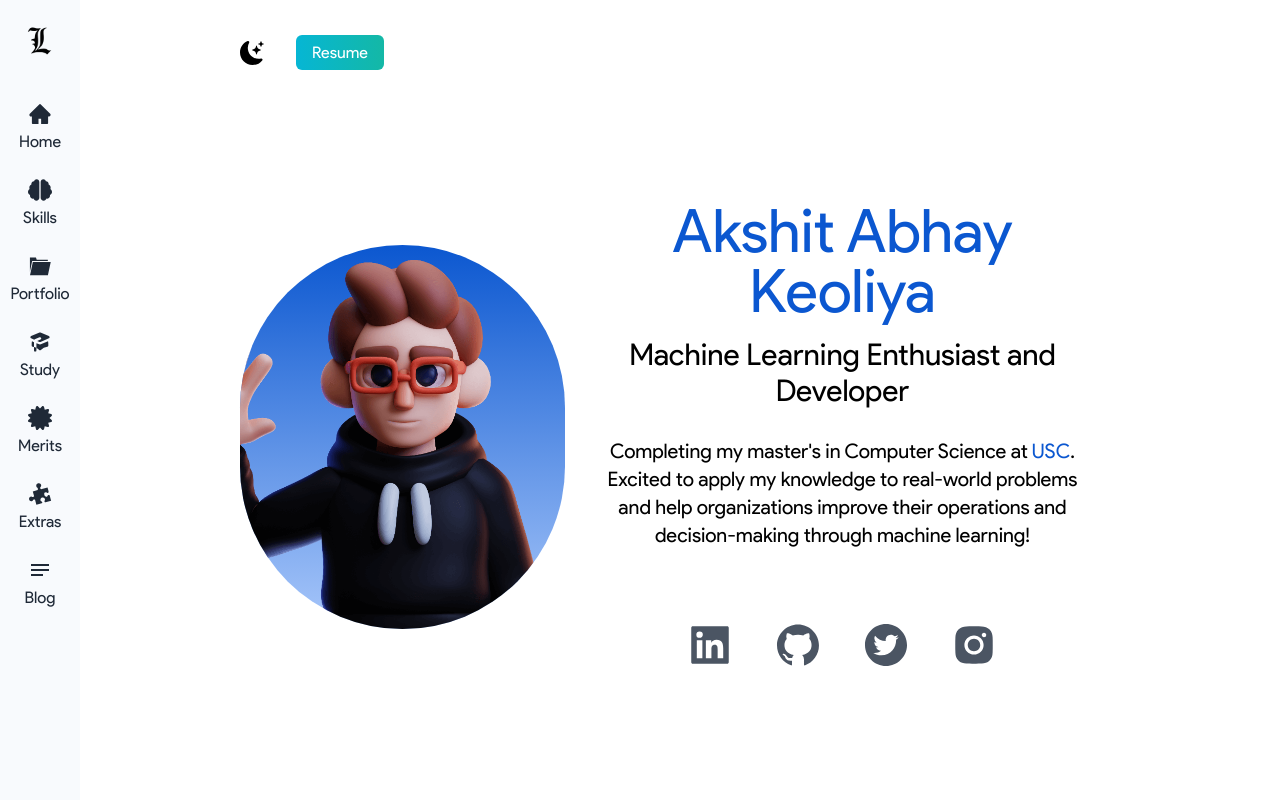
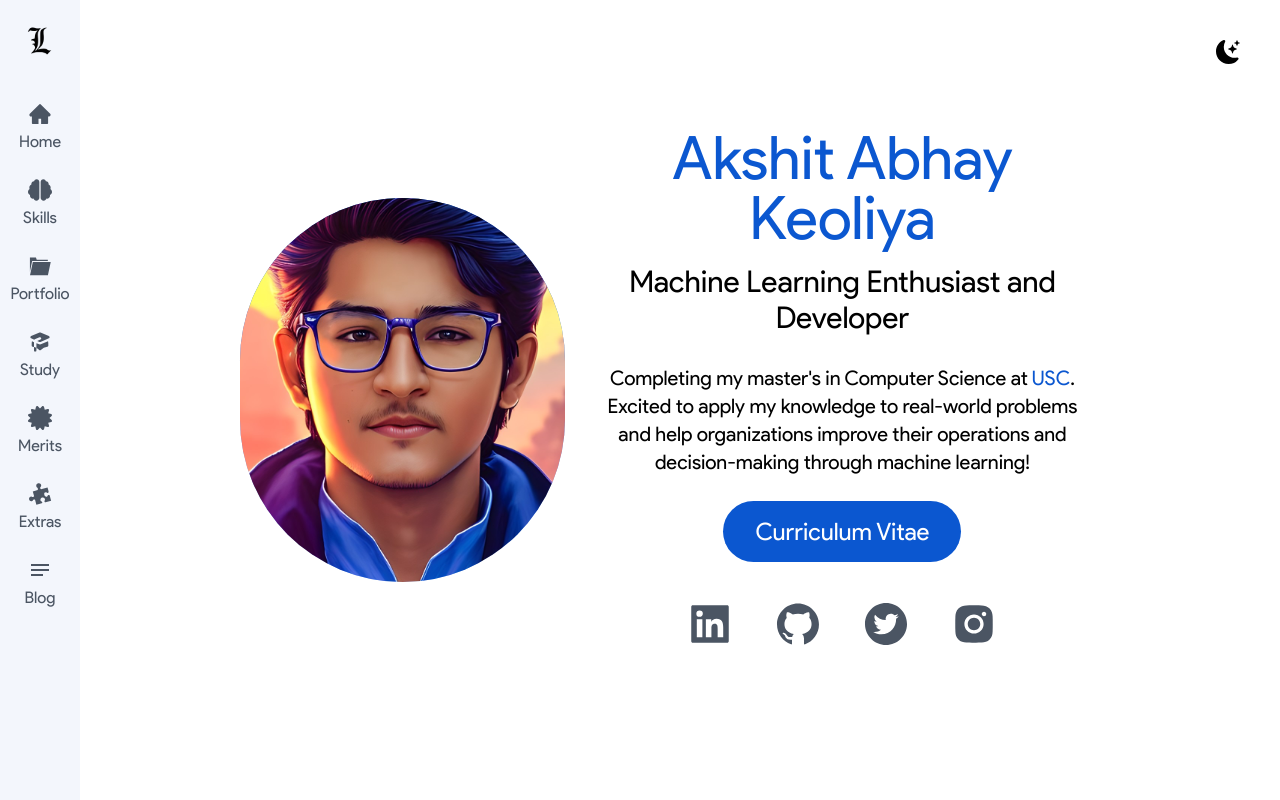
Before and after one commit to Leonardo-daVinci/portfolio, a Next.js app: page / in a window 1280 px wide. Shown: the top 800 px of the page. Built offline with nearby package versions, Linux system fonts and the light colour scheme.

Commit message:
Floating Menu and layout changes

```diff
--- a/components/SideNavbar.js
+++ b/components/SideNavbar.js
@@ -28,8 +28,9 @@ function SideNavBar(){
     return (
         <>
         <Disclosure as="nav">
-         <Disclosure.Button className="absolute top-8 right-4 inline-flex items-center
+         <Disclosure.Button className="fixed top-8 left-4 z-20 inline-flex items-center
          peer justify-center rounded-md p-2 text-my-text-light dark:text-white
+         bg-card-light dark:bg-card-dark
          hover:bg-hover-bg-light dark:hover:bg-card-dark focus:bg-hover-bg-light dark:focus:bg-hover-bg-dark
          focus:outline-none focus:ring-2 focus:ring-inset dark:focus:ring-white group">
             <GiHamburgerMenu className=' block md:hidden h-6 w-6 ' aria-hidden="true" />
@@ -51,22 +52,25 @@ function SideNavBar(){
                     text-my-text-light dark:text-my-text-dark
                      border-b border-gray-300 pb-4 w-full'>Leonardo-daVinci</h1>
 
-                    <div className='my-4 pb-4'>
+                    <div className='my-4 pb-4 font-productsans
+                    text-gray-600 dark:text-gray-200'>
                         <a href='#home'>
                         <div className='flex lg:flex-col lg:flex-none mb-2 justify-start items-center lg:gap-1 px-5
                          hover:bg-hover-bg-light p-2 rounded-md group cursor-pointer m-auto
-                          dark:hover:bg-hover-bg-dark'>
-                        <AiFillHome className='mx-2 text-2xl text-gray-800 dark:text-white' />
-                        <h3 className='lg:text-base font-productsans text-lg text-gray-800 dark:text-white'>Home</h3>
+                          dark:hover:bg-hover-bg-dark
+                         hover:text-gray-800 dark:hover:text-white'>
+                        <AiFillHome className='mx-2 text-2xl ' />
+                        <h3 className='lg:text-base text-lg'>Home</h3>
                         </div>
                         </a>
 
                         <a href='#my-skills'>
                         <div className='flex lg:flex-col lg:flex-none mb-2 justify-start items-center lg:gap-1 px-5
                          hover:bg-hover-bg-light p-2 rounded-md group cursor-pointer m-auto
-                          dark:hover:bg-hover-bg-dark'>
-                        <FaBrain className='mx-2 text-2xl text-gray-800 dark:text-white' />
-                        <h3 className='lg:text-base font-productsans text-lg text-gray-800 dark:text-white'>Skills</h3>
+                          dark:hover:bg-hover-bg-dark
+                         hover:text-gray-800 dark:hover:text-white'>
+                        <FaBrain className='mx-2 text-2xl ' />
+                        <h3 className='lg:text-base text-lg'>Skills</h3>
                         </div>
                         </a>
 
@@ -88,45 +92,50 @@ function SideNavBar(){
                         <a href='#my-projects'>
                         <div className='flex lg:flex-col lg:flex-none mb-2 justify-start items-center lg:gap-1 px-5
                          hover:bg-hover-bg-light p-2 rounded-md group cursor-pointer m-auto
-                          dark:hover:bg-hover-bg-dark'>
-                        <GiOpenFolder className='mx-2 text-2xl text-gray-800 dark:text-white' />
-                        <h3 className='lg:text-base font-productsans text-lg text-gray-800 dark:text-white'>Portfolio</h3>
+                          dark:hover:bg-hover-bg-dark
+                         hover:text-gray-800 dark:hover:text-white'>
+                        <GiOpenFolder className='mx-2 text-2xl ' />
+                        <h3 className='lg:text-base text-lg'>Portfolio</h3>
                         </div>
                         </a>
 
                         <a href="#my-academics">
                         <div className='flex lg:flex-col lg:flex-none mb-2 justify-start items-center lg:gap-1 px-5
                          hover:bg-hover-bg-light p-2 rounded-md group cursor-pointer m-auto
-                          dark:hover:bg-hover-bg-dark'>
-                        <HiAcademicCap className='mx-2 text-2xl text-gray-800 dark:text-white' />
-                        <h3 className='lg:text-base font-productsans text-lg text-gray-800 dark:text-white'>Study</h3>
+                          dark:hover:bg-hover-bg-dark
+                         hover:text-gray-800 dark:hover:text-white'>
+                        <HiAcademicCap className='mx-2 text-2xl ' />
+                        <h3 className='lg:text-base text-lg'>Study</h3>
                         </div>
                         </a>
 
                         <a href="#my-merits">
                         <div className='flex lg:flex-col lg:flex-none mb-2 justify-start items-center lg:gap-1 px-5
                          hover:bg-hover-bg-light p-2 rounded-md group cursor-pointer m-auto
-                          dark:hover:bg-hover-bg-dark'>
-                        <FaCertificate className='mx-2 text-2xl text-gray-800 dark:text-white' />
-                        <h3 className='lg:text-base font-productsans text-lg text-gray-800 dark:text-white'>Merits</h3>
+                          dark:hover:bg-hover-bg-dark
+                         hover:text-gray-800 dark:hover:text-white'>
+                        <FaCertificate className='mx-2 text-2xl ' />
+                        <h3 className='lg:text-base text-lg'>Merits</h3>
                         </div>
                         </a>
 
                         <a href="#my-hobbies">
                         <div className='flex lg:flex-col lg:flex-none mb-2 justify-start items-center lg:gap-1 px-5
                          hover:bg-hover-bg-light p-2 rounded-md group cursor-pointer m-auto
-                          dark:hover:bg-hover-bg-dark'>
-                        <GiJigsawPiece className='mx-2 text-2xl text-gray-800 dark:text-white' />
-                        <h3 className='lg:text-base font-productsans text-lg text-gray-800 dark:text-white'>Extras</h3>
+                          dark:hover:bg-hover-bg-dark
+                         hover:text-gray-800 dark:hover:text-white'>
+                        <GiJigsawPiece className='mx-2 text-2xl ' />
+                        <h3 className='lg:text-base text-lg'>Extras</h3>
                         </div>
                         </a>
 
                         <a href='https://keoliya.hashnode.dev/' target="_blank">
                         <div className='flex lg:flex-col lg:flex-none mb-2 justify-start items-center lg:gap-1 px-5
                          hover:bg-hover-bg-light p-2 rounded-md group cursor-pointer m-auto
-                          dark:hover:bg-hover-bg-dark'>
-                        <MdOutlineNotes className='mx-2 text-2xl text-gray-800 dark:text-white' />
-                        <h3 className='lg:text-base font-productsans text-lg text-gray-800 dark:text-white'>Blog</h3>
+                          dark:hover:bg-hover-bg-dark
+                         hover:text-gray-800 dark:hover:text-white'>
+                        <MdOutlineNotes className='mx-2 text-2xl ' />
+                        <h3 className='lg:text-base text-lg'>Blog</h3>
                         </div>
                         </a>
                     </div>
--- a/next.config.js
+++ b/next.config.js
@@ -3,7 +3,8 @@ const nextConfig = {
   reactStrictMode: true,
   distDir: "build",
   basePath: "/portfolio",
-  assetPrefix: "/portfolio"
+  assetPrefix: "/portfolio",
+  images: {unoptimized: true}
 }
 
 module.exports = nextConfig
--- a/pages/index.js
+++ b/pages/index.js
@@ -5,7 +5,7 @@ import {BsArrowRight} from "react-icons/bs"
 // import pdf from "../public/Akshit_Resume.pdf"
 
 import Image from 'next/image'
-import avatar from '../public/dev-ed-wave.png'
+import avatar2 from "../public/avatar2.png"
 
 import lang from '../public/lang.png'
 import machine from '../public/machine.png'
@@ -50,25 +50,36 @@ export default function Home() {
 
         {/* HOMEPAGE SECTION */}
 
-        <section className='min-h-screen md:min-h-fit'>
+        <nav className='fixed z-10 top-10 right-4 lg:right-10 flex justify-between dark:text-white'>
+          {/* <h1 className=' text-lg font-productsans'>Leonardo-daVinci</h1> */}
+          <ul className='flex items-center'>
+              <li><BsFillMoonStarsFill onClick={()=> setDarkMode(!darkMode)} className=' cursor-pointer text-2xl
+              '/></li>
+              {/* <li><a className=' bg-gradient-to-r from-cyan-500 to-teal-500 text-white font-productsans px-4 py-2 rounded-md ml-8'
+              href='/portfolio/Akshit_Resume.pdf' target="_blank" rel="noreferrer">
+                Resume</a></li> */}
+          </ul>
+        </nav>
+
+        <section className='pt-20 min-h-screen md:min-h-fit'>
 
         {/* Navigation Section */}
 
-        <nav className=' py-10 mb-12 flex justify-between dark:text-white'>
-          {/* <h1 className=' text-lg font-productsans'>Leonardo-daVinci</h1> */}
+        {/* <nav className='absolute z-10 top-10 left-10 py-10 mb-12 flex justify-between dark:text-white'>
+          <h1 className=' text-lg font-productsans'>Leonardo-daVinci</h1>
           <ul className='flex items-center'>
               <li><BsFillMoonStarsFill onClick={()=> setDarkMode(!darkMode)} className=' cursor-pointer text-2xl'/></li>
               <li><a className=' bg-gradient-to-r from-cyan-500 to-teal-500 text-white font-productsans px-4 py-2 rounded-md ml-8'
               href='/portfolio/Akshit_Resume.pdf' target="_blank" rel="noreferrer">
                 Resume</a></li>
           </ul>
-        </nav>
+        </nav> */}
 
           {/* Introduction */}
 
           <div className=' flex justify-center items-center mx-auto md:mb-12 md:pb-10'>
-          <div className='hidden lg:block relative bg-gradient-to-b from-my-text-light to-my-text-dark rounded-full w-80 h-80 mt-10 overflow-hidden md:h-96 md:w-96'>
-          <Image src={avatar} alt='Avatar' fill="true" objectFit='cover' loading='eager' />
+          <div className='hidden lg:block relative bg-gradient-to-b from-my-text-light to-my-text-dark rounded-full w-80 h-80 lg:mt-10 overflow-hidden md:h-96 md:w-96'>
+          <Image src={avatar2} alt='Avatar' fill="true" objectFit='cover' loading='eager' priority='true' />
           </div>
 
           <div>
@@ -81,6 +92,16 @@ export default function Home() {
             <br></br>
             Excited to apply my knowledge to real-world problems and help organizations improve their operations and decision-making through machine learning!
               </p>
+
+              <div className='pt-5'>
+              <a className=' bg-my-text-light dark:bg-my-text-dark text-white dark:text-gray-800
+              text-2xl
+              font-productsans px-8 py-4 rounded-full'
+              href='/portfolio/Akshit_Resume.pdf' target="_blank" rel="noreferrer">
+                Curriculum Vitae
+              </a>
+              </div>
+
           </div>
 
           {/* Contacts */}
@@ -97,8 +118,8 @@ export default function Home() {
 
           {/* Image */}
 
-          <div className='lg:hidden relative mx-auto bg-gradient-to-b from-my-text-light to-my-text-dark rounded-full w-80 h-80 mt-20 overflow-hidden md:h-96 md:w-96'>
-          <Image src={avatar} alt='Avatar' fill="true" objectFit='cover' loading='eager' />
+          <div className='lg:hidden relative mx-auto bg-gradient-to-b from-my-text-light to-my-text-dark rounded-full w-80 h-80 mt-10 overflow-hidden md:h-96 md:w-96'>
+          <Image src={avatar2} alt='Avatar' fill="true" objectFit='cover' loading="eager" priority='true' />
           </div>
 
         </section>
@@ -271,6 +292,49 @@ export default function Home() {
 
               </div>
             </div>
+
+            <div className='basis-1/4 flex-1 bg-card-light rounded-lg hover:bg-hover-bg-light group
+             dark:bg-card-dark dark:hover:bg-hover-bg-dark'>
+              <Image src={fashion} className=" rounded-lg object-cover" width={'100%'} height={'100%'} layout='responsive'/>
+              <div className=' px-4 py-4'>
+
+                <Chips category="Machine Learning" />
+                <Chips category="Python" />
+
+                <h3 className="text-xl pt-4 text-gray-800 dark:text-white">H and M Fashion Recommendation System</h3>
+              <p className='text-md pb-4 dark:text-white'>Some description for the project</p>
+
+              </div>
+            </div>
+
+            <div className='basis-1/4 flex-1 bg-card-light rounded-lg hover:bg-hover-bg-light group
+             dark:bg-card-dark dark:hover:bg-hover-bg-dark'>
+              <Image src={fashion} className=" rounded-lg object-cover" width={'100%'} height={'100%'} layout='responsive'/>
+              <div className=' px-4 py-4'>
+
+                <Chips category="Machine Learning" />
+                <Chips category="Python" />
+
+                <h3 className="text-xl pt-4 text-gray-800 dark:text-white">H and M Fashion Recommendation System</h3>
+              <p className='text-md pb-4 dark:text-white'>Some description for the project</p>
+
+              </div>
+            </div>
+
+            <div className='basis-1/4 flex-1 bg-card-light rounded-lg hover:bg-hover-bg-light group
+             dark:bg-card-dark dark:hover:bg-hover-bg-dark'>
+              <Image src={fashion} className=" rounded-lg object-cover" width={'100%'} height={'100%'} layout='responsive'/>
+              <div className=' px-4 py-4'>
+
+                <Chips category="Machine Learning" />
+                <Chips category="Python" />
+
+                <h3 className="text-xl pt-4 text-gray-800 dark:text-white">H and M Fashion Recommendation System</h3>
+              <p className='text-md pb-4 dark:text-white'>Some description for the project</p>
+
+              </div>
+            </div>
+
           </div>
 
           <a href='https://github.com/Leonardo-daVinci' target="_blank">
--- a/tailwind.config.js
+++ b/tailwind.config.js
@@ -22,8 +22,8 @@ module.exports = {
       gray: colors.gray,
       'my-text-light': '#0b57d0',
       'my-text-dark': '#a8c7fa',
-      'card-light': '#f8fafd',
-      'card-dark': '#28292a',
+      'card-light': '#f3f6fc',
+      'card-dark': '#2d2f31',
       'hover-bg-light': '#c2e7ff',
       'hover-bg-dark': '#004a77',
     },
```
Also changed, not shown: public/avatar2.png (added), public/dev-ed-wave.png (deleted).
